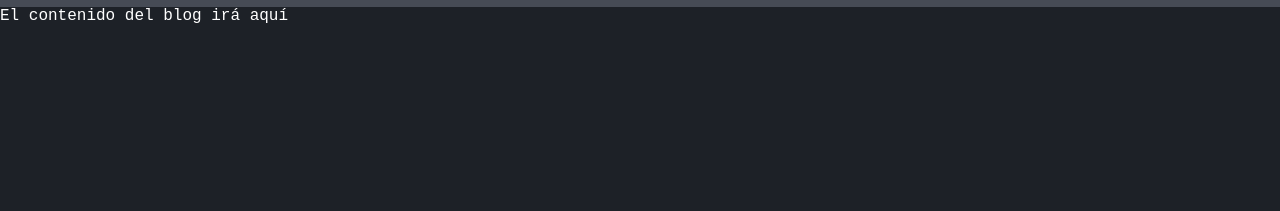
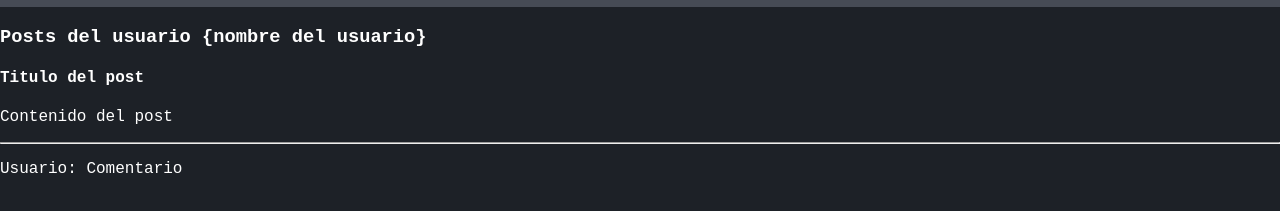
Before and after one commit to jasastre/curso-git, a plain HTML site: page index.html in a window 1280 px wide. Shown: the part 63-274 px from the top of the page. Drawn offline with Linux system fonts and the light colour scheme; a web font is replaced by a local one.

Commit message:
Add post html

```diff
--- a/index.html
+++ b/index.html
@@ -19,8 +19,15 @@
         <img class="logo "src="img/Git-logo.png" alt="logo git">
         <h1>Blog Curso Git & Github</h1>
     </div>
-    <div>
-        El contenido del blog irá aquí
+    <div class="container" id="content">
+        <h3>Posts del usuario {nombre del usuario}</h3>
+        <div class="post">
+            <h4>Titulo del post</h4>
+            <p>Contenido del post</p>
+            <hr>
+            <p><span>Usuario:</span> Comentario </p>
+        </div>
+
     </div>
 
 </body>
```
